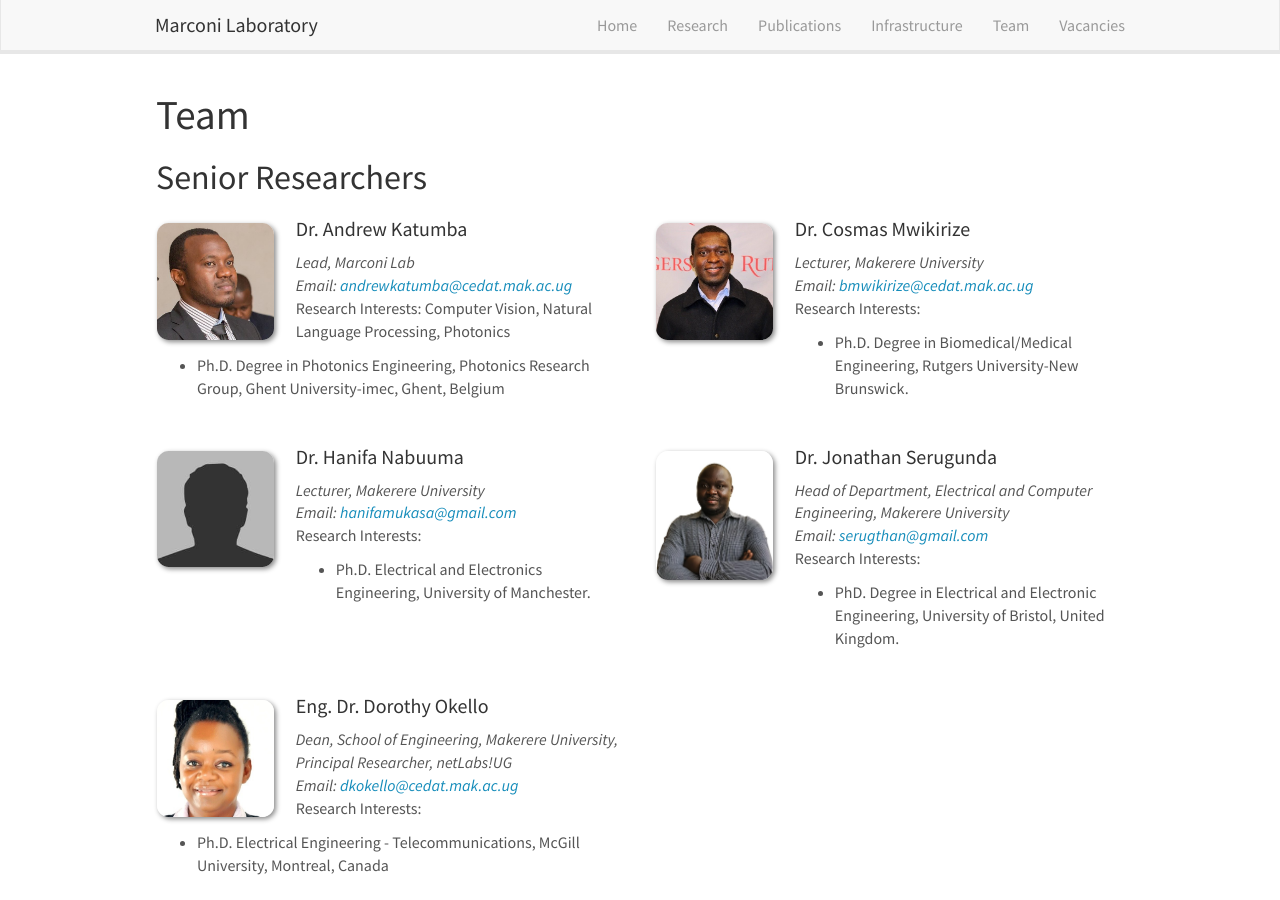
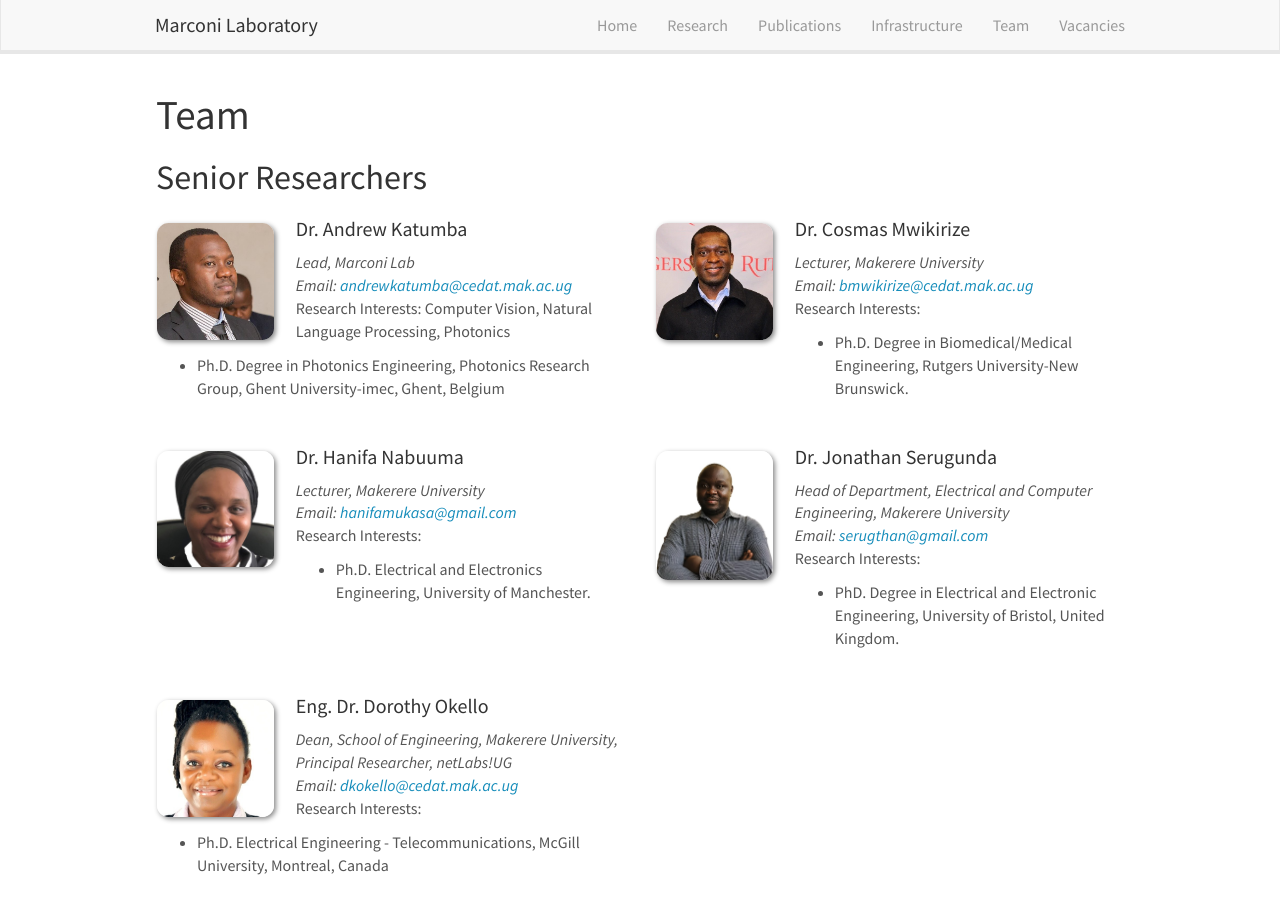
Before and after one commit to msmll/site, a Jekyll site: the page built from _pages/team.md, in a window 1280 px wide and 900 px high. Built offline with Jekyll 4.4.1, drawn with Linux system fonts in a browser that asks for light colours; nearby versions of some CDN libraries.

```diff
--- a/_data/seniors.yml
+++ b/_data/seniors.yml
@@ -15,7 +15,7 @@
   education1: Ph.D. Degree in Biomedical/Medical Engineering, Rutgers University-New Brunswick.
 
 - name: Dr. Hanifa Nabuuma
-  photo: bio-photo.jpg
+  photo: hanifa.jpeg
   info: Lecturer, Makerere University
   email: hanifamukasa@gmail.com
   number_educ: 1
```
Also changed, not shown: images/teampic/hanifa.jpeg (added).
